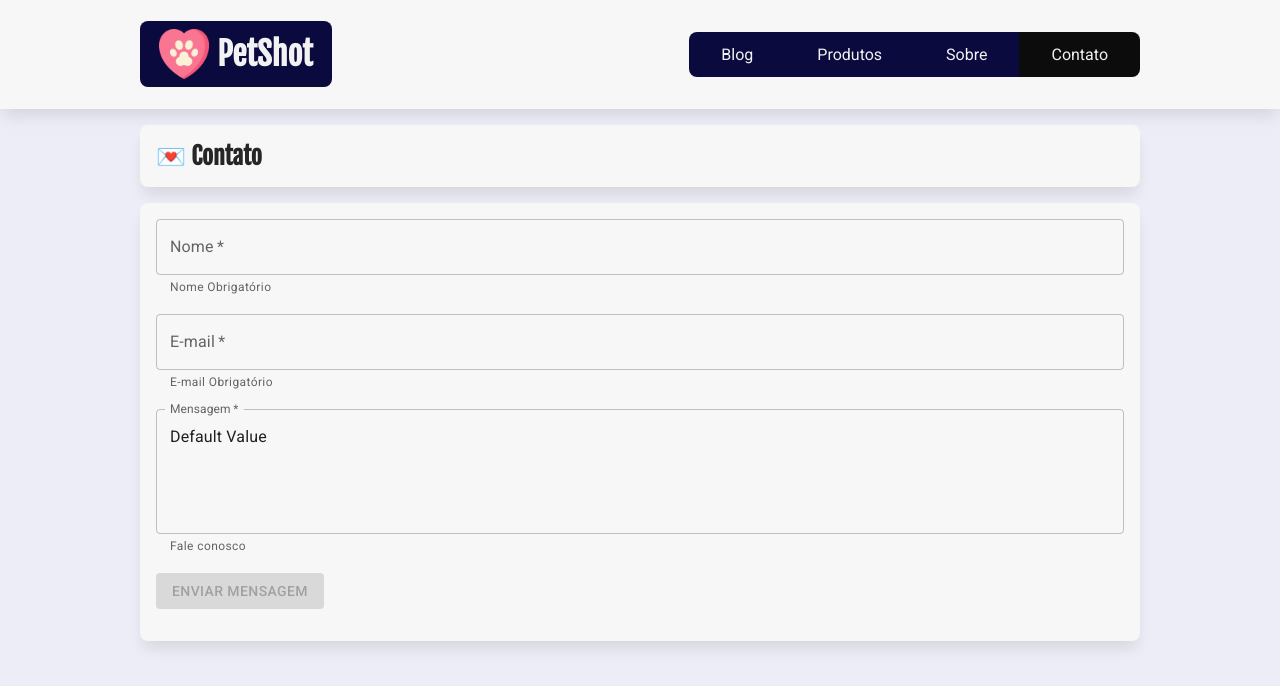
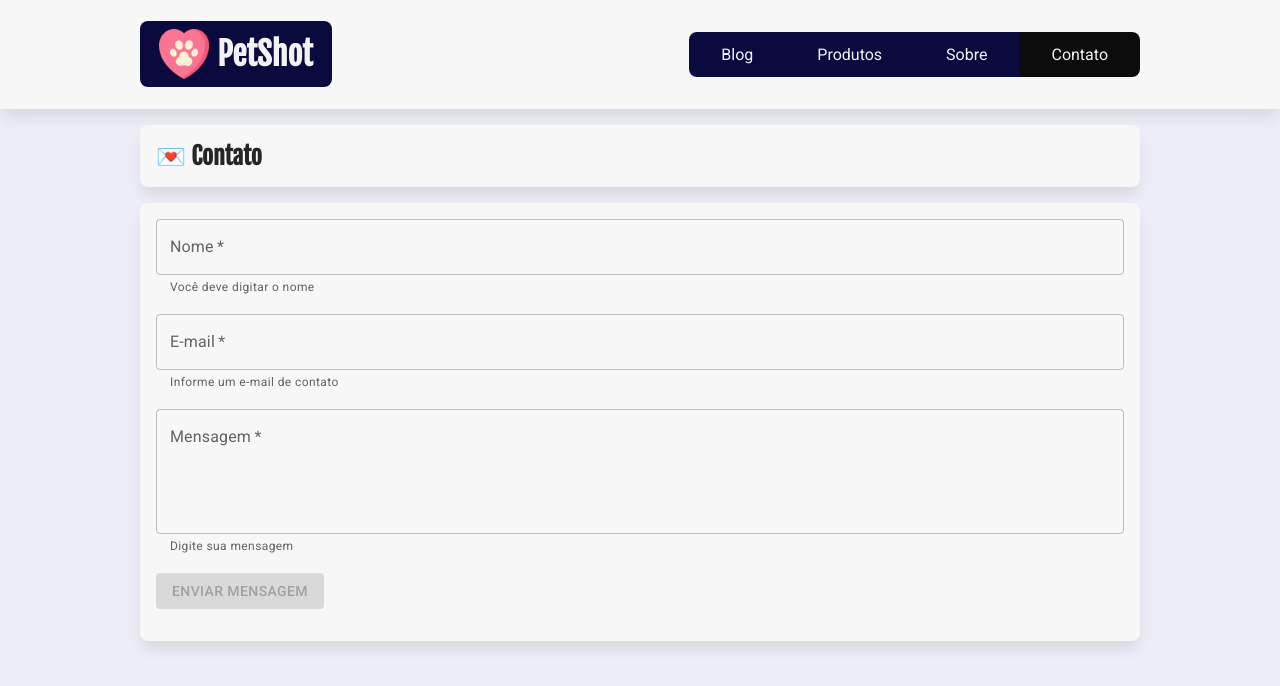
Before and after one commit to R0drigo-Pedroso/projeto-react-petshop, a React (Create React App) app: page /contato in a window 1280 px wide. Shown: the top 686 px of the page. Built offline with nearby package versions, Linux system fonts and the light colour scheme.

Commit message:
finalização contato

```diff
--- a/db.json
+++ b/db.json
@@ -89,6 +89,18 @@
       "email": "odasdas@dafsf",
       "mensagem": "Default Valuedasdasd",
       "id": 4
+    },
+    {
+      "nome": "rodrigo",
+      "email": "teste@teste.com",
+      "mensagem": "teste teste",
+      "id": 5
+    },
+    {
+      "nome": "Rodrigo",
+      "email": "odasdas@dafsf",
+      "mensagem": "teste teste",
+      "id": 6
     }
   ]
 }
--- a/src/pages/Contato/Contato.jsx
+++ b/src/pages/Contato/Contato.jsx
@@ -10,6 +10,7 @@ import { TextField, Button } from "@mui/material";
 /* Componentes */
 import Caixa from "../../components/Caixa/Caixa";
 import { useState } from "react";
+import { useHistory } from "react-router-dom";
 
 const Contato = () => {
   /* Eventos/Função para captura da digitação nos campos */
@@ -29,6 +30,9 @@ const Contato = () => {
   const [email, setEmail] = useState("");
   const [mensagem, setMensagem] = useState("");
 
+  /* Hook necessário para criar uma navegação/redirecionamento manualmente (ou seja, sem depender dos routes) */
+  let history = useHistory();
+
   const enviarMensagem = async (event) => {
     event.preventDefault();
 
@@ -44,9 +48,15 @@ const Contato = () => {
     try {
       await fetch(`${servidorApi}/contatos`, opcoes);
       alert("Dados enviado com sucesso!");
+      history.push("/");
     } catch (error) {
       console.log("Erro ao enviar" + error.mensage);
     }
+
+    /* Limpar campos */
+    setNome("");
+    setEmail("");
+    setMensagem("");
   };
 
   //let desabilitado = nome ==="" || email ==="" || mensagem==="";
@@ -75,7 +85,7 @@ const Contato = () => {
               variant="outlined"
               fullWidth
               required
-              helperText="Nome Obrigatório"
+              helperText={!nome ? "Você deve digitar o nome" : ""}
             />
           </div>
 
@@ -87,7 +97,7 @@ const Contato = () => {
               variant="outlined"
               fullWidth
               required
-              helperText="E-mail Obrigatório"
+              helperText={!email ? "Informe um e-mail de contato" : ""}
             />
           </div>
 
@@ -99,10 +109,9 @@ const Contato = () => {
               variant="outlined"
               fullWidth
               required
-              helperText="Fale conosco"
+              helperText={!mensagem ? "Digite sua mensagem" : ""}
               multiline
               rows={4}
-              defaultValue="Default Value"
             />
           </div>
 
```
